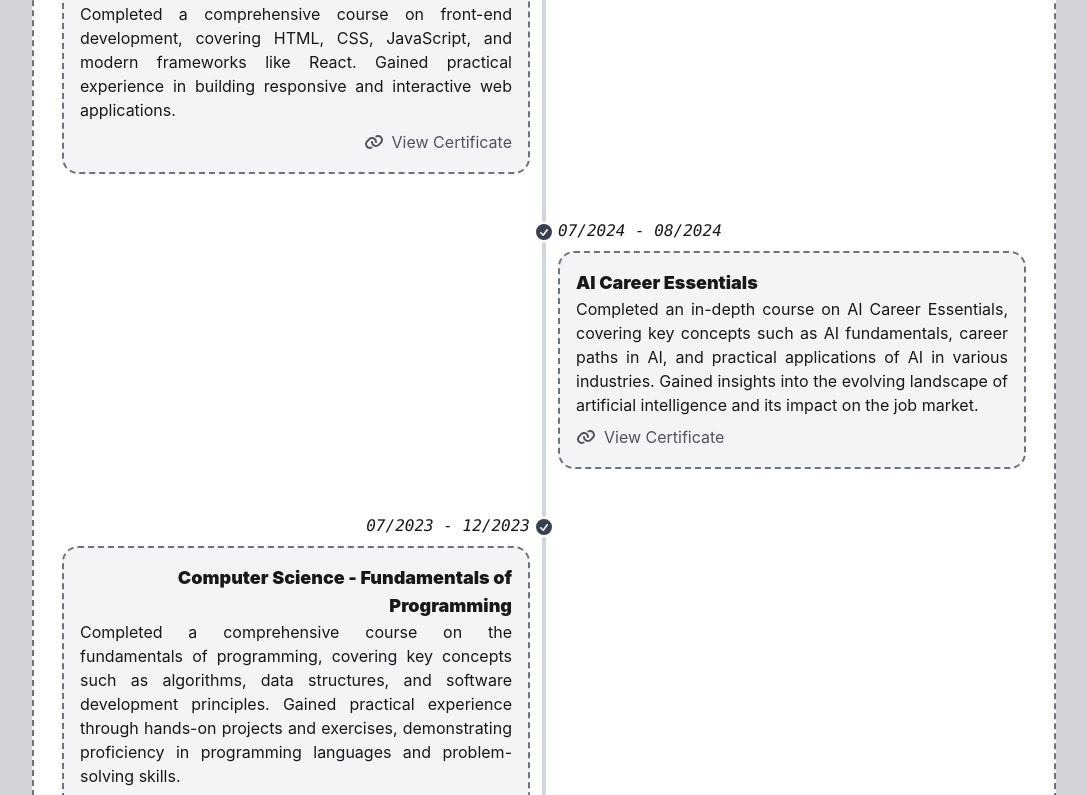
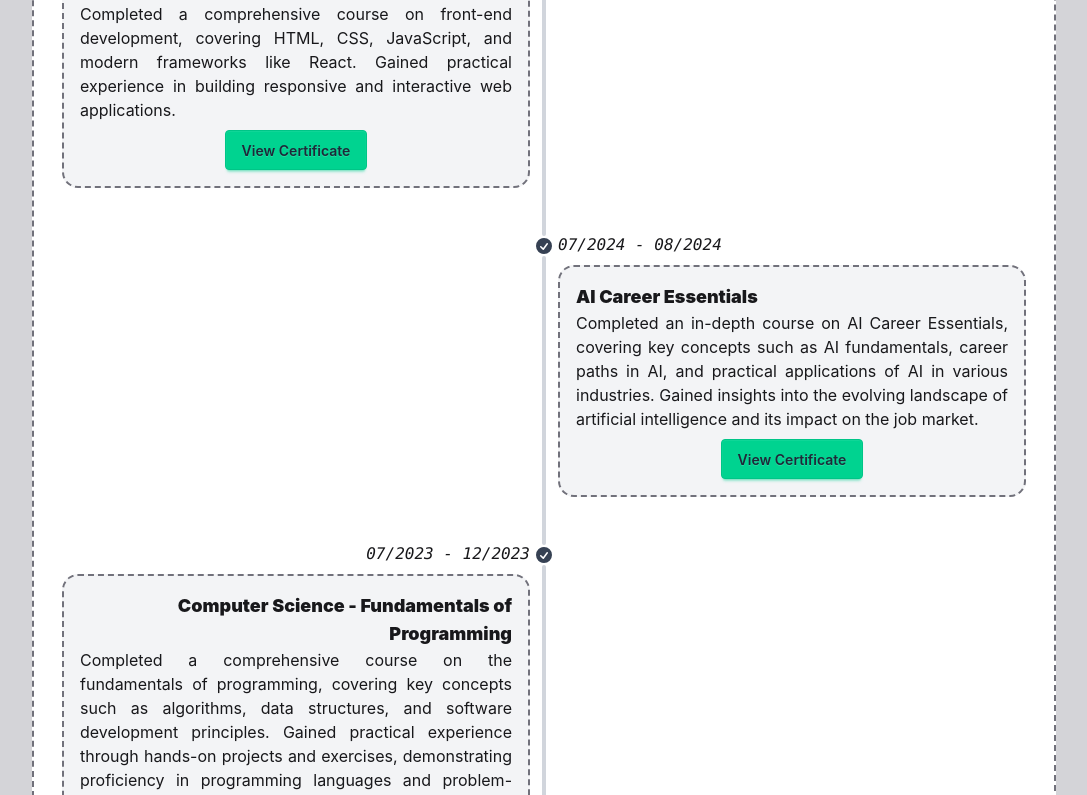
Before and after one commit to AdhamHamdyMohamed/Portfolio, a React (Vite) app: page / in a window 1280 px wide. Shown: the part 3943-4738 px from the top of the page, without its empty margins (96-1183 px from the left). Built offline with nearby package versions, Linux system fonts and the light colour scheme; a web font is replaced by a local one.

Commit message:
style: update button UI design

```diff
--- a/src/components/SectionFive.jsx
+++ b/src/components/SectionFive.jsx
@@ -61,21 +61,20 @@ export default function SectionFive() {
                   <div className="border-2 border-dashed border-zinc-500 rounded-lg p-4 mt-2 bg-gray-100">
                     <div className="text-lg font-black">{cert.title}</div>
                     <p className="text-justify">{cert.description}</p>
-
+                    <div className="flex justify-center">
                       {cert.link && (
                         <a
                           href={cert.link}
                           target="_blank"
                           rel="noreferrer"
-                        className="mt-2 inline-flex items-center text-zinc-600 hover:underline"
+                          className="btn btn-success text-gray-800 mt-2"
                         >
-                        <FontAwesomeIcon icon={faLink} className="mr-2" />
                           View Certificate
                         </a>
                       )}
                     </div>
                   </div>
-
+                </div>
                 <hr className="bg-gray-300" />
               </li>
             ))}
```
Lines whose indentation alone changed are shown as unchanged.
